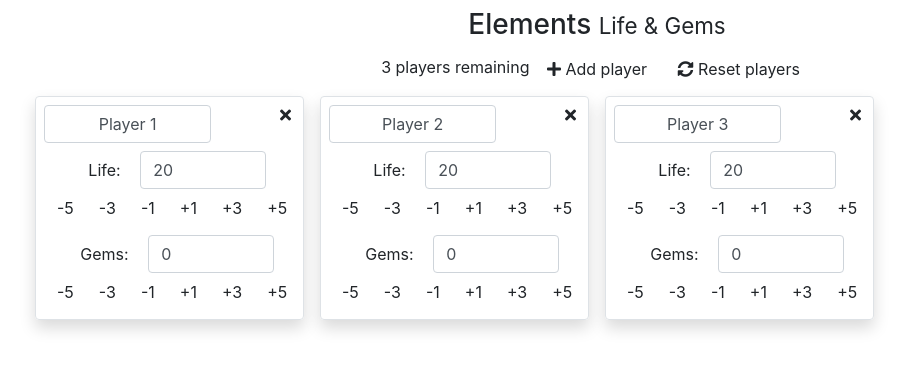
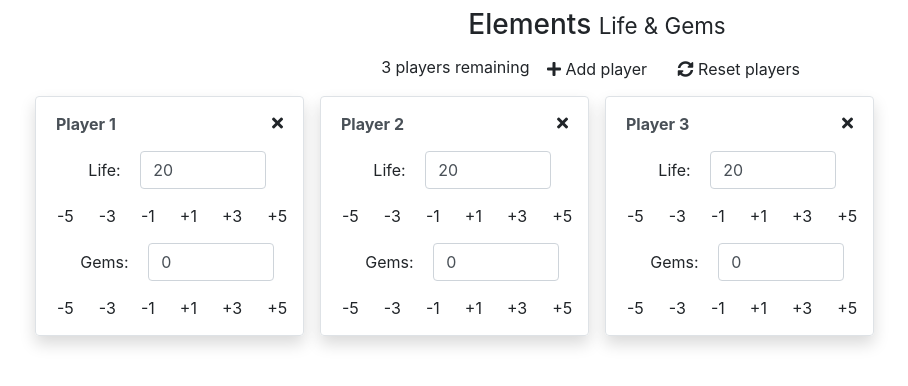
Before and after one commit to justingolden21/elements-tracker, a plain HTML site: page index.html in a window 1280 px wide. Shown: the whole page, without its empty margins (43-951 px from the left). Drawn offline with nearby package versions, Linux system fonts and the light colour scheme.

Commit message:
css updates

```diff
--- a/index.html
+++ b/index.html
@@ -39,7 +39,7 @@
 			<template v-for="player in players">
 				<div class="p-2 col-xl-3 col-lg-4 col-md-6">
 					<div :class="{dead: player.life < 1, win: player.gems > 19}" class="border shadow rounded p-2">
-						<input v-model="player.name" type="text" class="form-control col-8 text-center" onclick="this.select()">
+						<input v-model="player.name" type="text" class="form-control border-0 col-8 font-weight-bold" onclick="this.select()">
 						<button @click="removePlayer(player)" class="btn remove-btn">
 							<i class="fas fa-times"></i>
 						</button>
@@ -48,7 +48,7 @@
 							<span class="col-6">Life:</span>
 							<input v-model="player.life" type="number" min="0" max="20" class="form-control d-inline col-6">
 						</div>
-						<div class="btn-group">
+						<div class="btn-group mt-2">
 							<button @click="updatePlayer(player, 'life', -5)" class="btn">-5</button>
 							<button @click="updatePlayer(player, 'life', -3)" class="btn">-3</button>
 							<button @click="updatePlayer(player, 'life', -1)" class="btn">-1</button>
@@ -61,7 +61,7 @@
 							<span class="col-6">Gems:</span>
 							<input v-model="player.gems" type="number" min="0" max="20" class="form-control d-inline col-6">
 						</div>
-						<div class="btn-group">
+						<div class="btn-group mt-2">
 							<button @click="updatePlayer(player, 'gems', -5)" class="btn">-5</button>
 							<button @click="updatePlayer(player, 'gems', -3)" class="btn">-3</button>
 							<button @click="updatePlayer(player, 'gems', -1)" class="btn">-1</button>
--- a/styles.css
+++ b/styles.css
@@ -20,8 +20,8 @@ img, button {
 
 .remove-btn {
 	position: absolute;
-	top: .5rem;
-	right: .5rem;
+	top: 1rem;
+	right: 1rem;
 }
 
 
```
